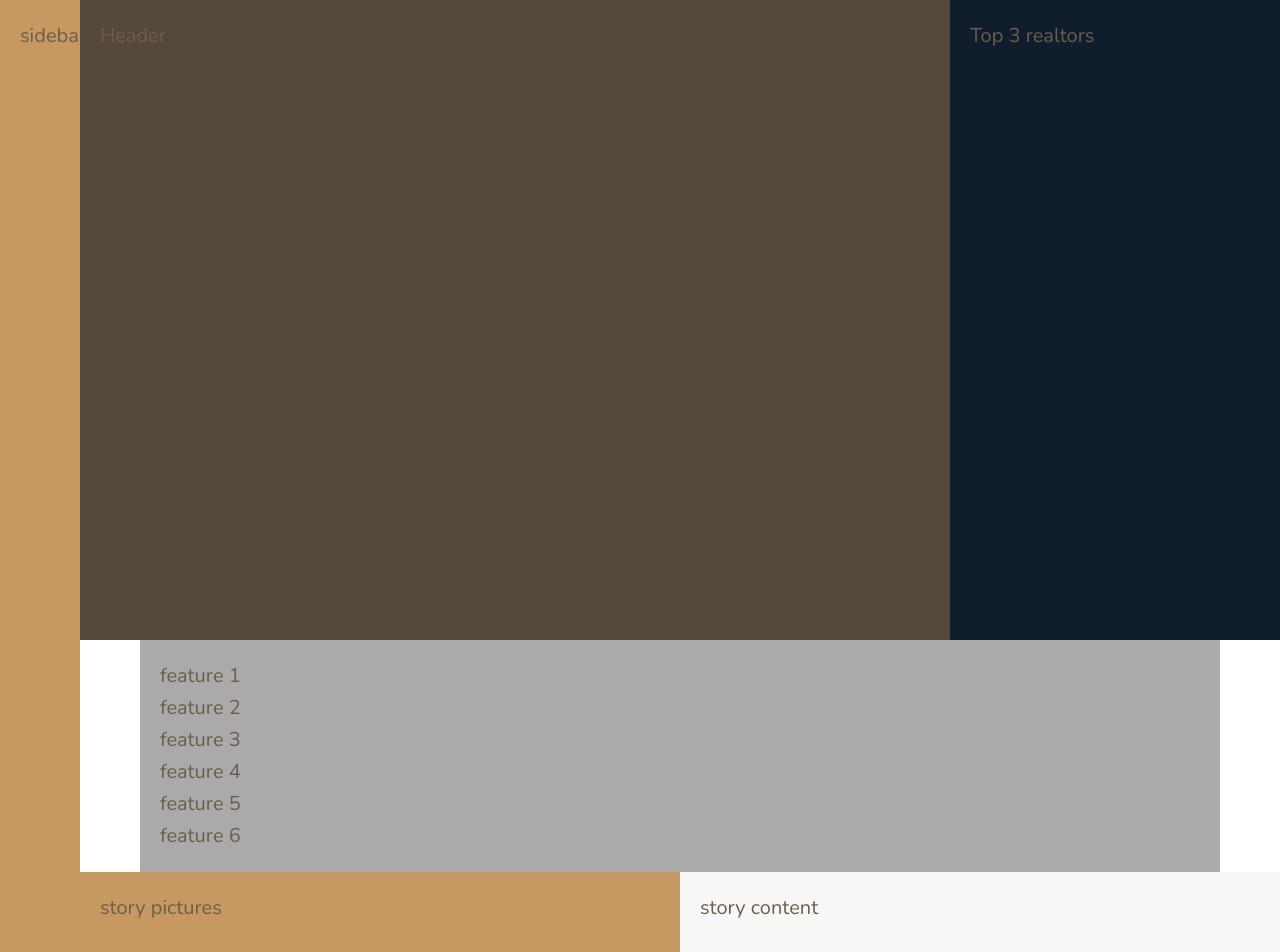
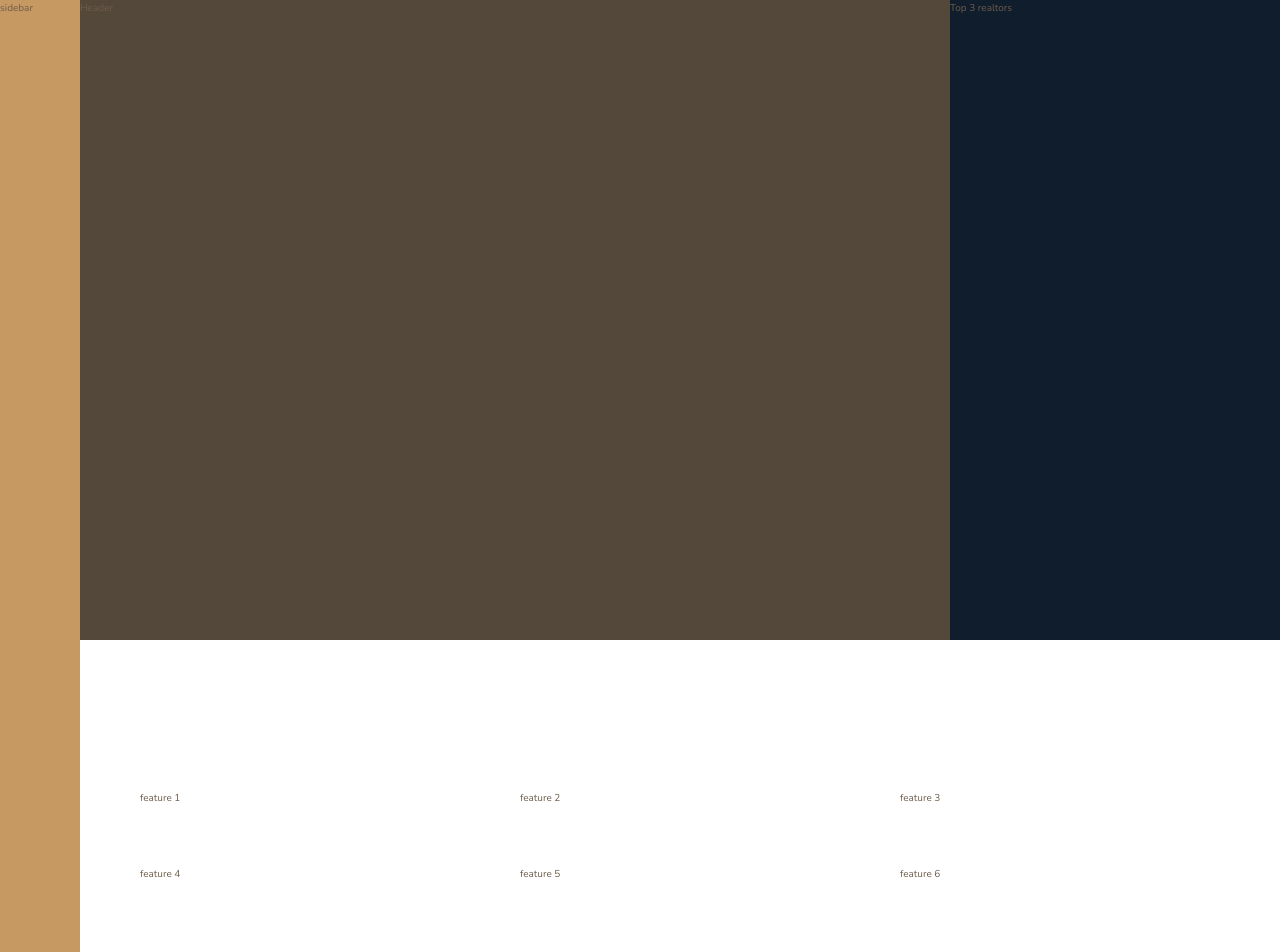
Before and after one commit to lawell-wilhelm/nexter, a website: page index.html in a window 1280 px wide. Shown: the top 952 px of the page. Drawn offline with nearby package versions, Linux system fonts and the light colour scheme.

Commit message:
style: Add overall layout of the features section

```diff
--- a/sass/_base.scss
+++ b/sass/_base.scss
@@ -36,14 +36,7 @@ body {
   display: grid;
   grid-template-rows: 80vh min-content 40vw repeat(3, min-content);
   grid-template-columns:
-    [sidebar-start] 8rem [sidebar-end full-start] minmax(
-      6rem,
-      1fr
-    ) [center-start] repeat(8, [col-start] minmax(min-content, 14rem) [col-end])
+    [sidebar-start] 8rem [sidebar-end full-start] minmax(6rem, 1fr)
+    [center-start] repeat(8, [col-start] minmax(min-content, 14rem) [col-end])
     [center-end] minmax(6rem, 1fr) [full-end];
-
-  & > * {
-    font-size: 2rem;
-    padding: 2rem;
-  }
 }
--- a/sass/_features.scss
+++ b/sass/_features.scss
@@ -1,5 +1,8 @@
 .features {
-  background-color: $color-grey-light-2;
+  margin: 15rem 0;
+  grid-column: center-start/center-end;
 
-  grid-column: center-start/center-end;
+  display: grid;
+  grid-template-columns: repeat(3, 1fr);
+  gap: 6rem;
 }
```
Also changed, not shown: css/style.css, 1 other file.
